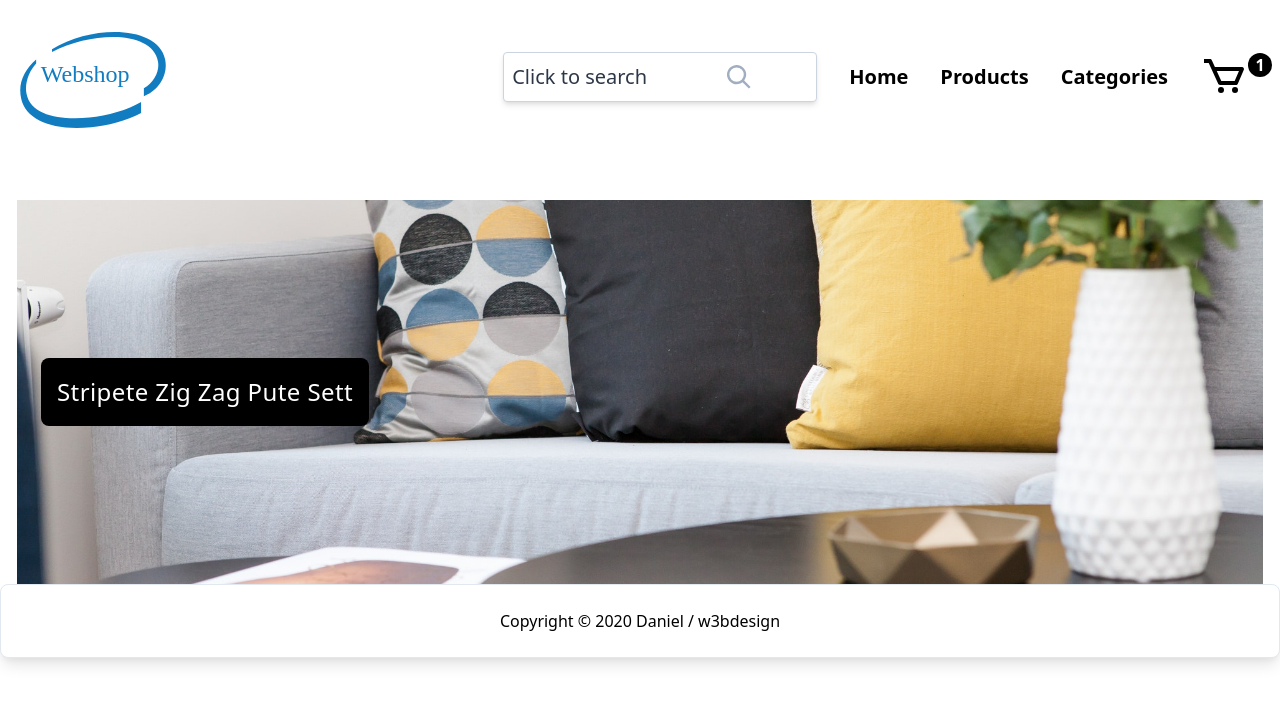
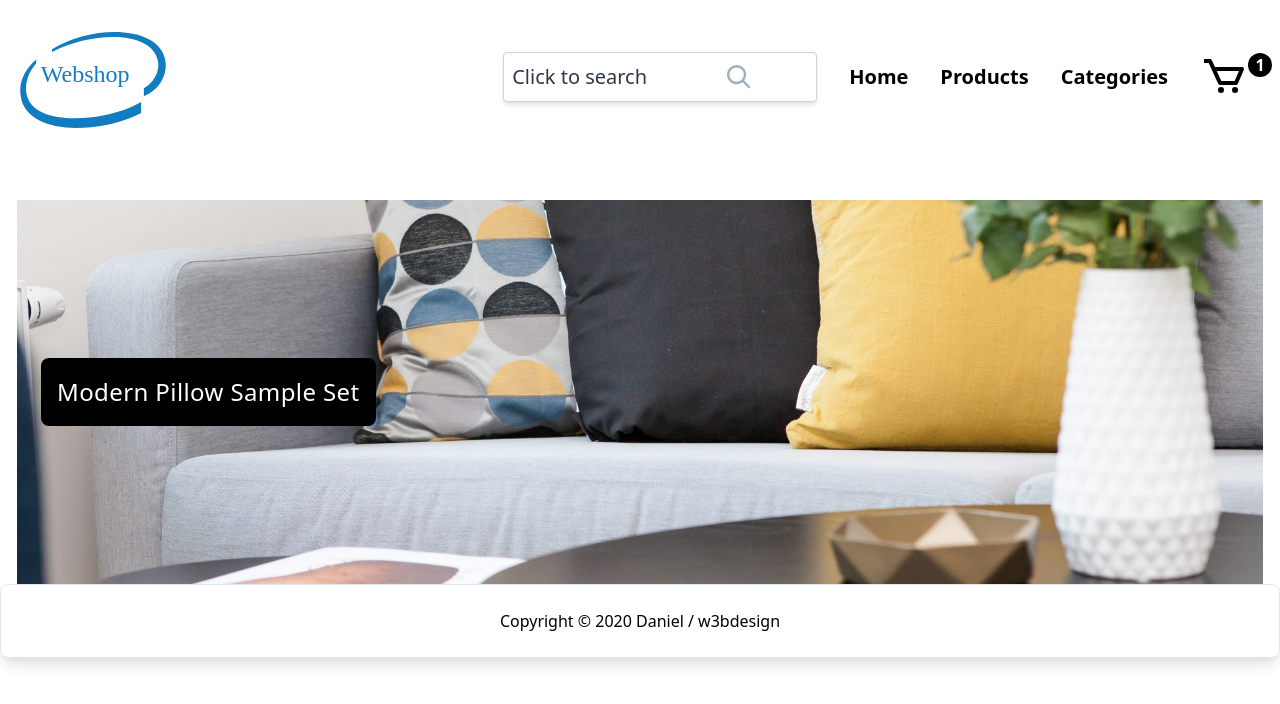
Before and after one commit to enthusiastdev121/woocommerce, a Nuxt app: page / in a window 1280 px wide. Shown: the top 704 px of the page. Built offline with nearby package versions, Linux system fonts and the light colour scheme.

Commit message:
Change hero text

```diff
--- a/components/Index/Hero.vue
+++ b/components/Index/Hero.vue
@@ -8,7 +8,7 @@
         class="flex flex-col items-start justify-center w-full px-6 tracking-wide lg:w-1/2"
       >
         <span class="p-4 my-4 text-2xl text-white bg-black rounded-lg">
-          Stripete Zig Zag Pute Sett
+          Modern Pillow Sample Set
         </span>
       </div>
     </div>
```
